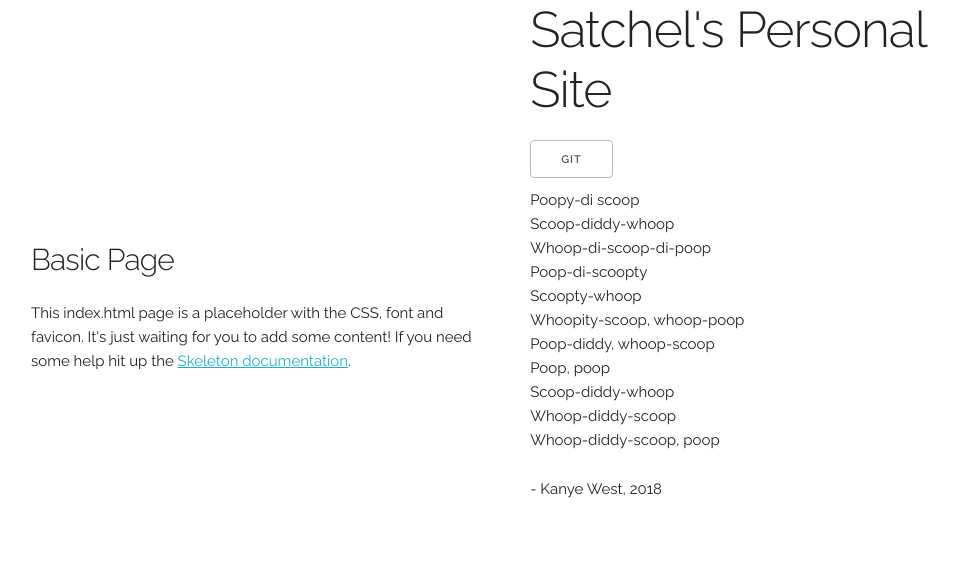
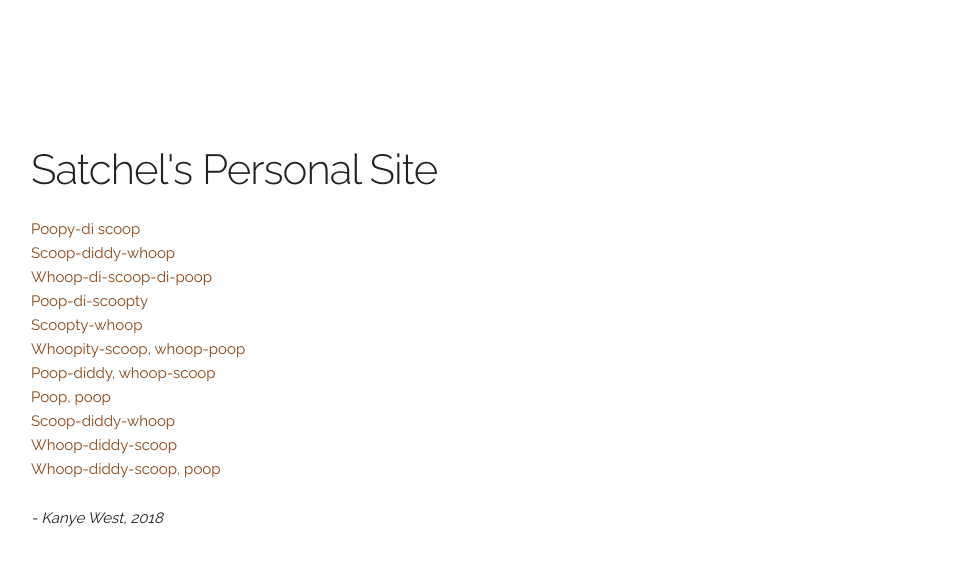
Before and after one commit to SatchelCatral/SatchelCatral.github.io, a plain HTML site: page index.html in a window 1280 px wide. Shown: the whole page, without its empty margins (129-1088 px from the left). Drawn offline with Linux system fonts and the light colour scheme.

Commit message:
add title

```diff
--- a/index.html
+++ b/index.html
@@ -5,7 +5,7 @@
   <!-- Basic Page Needs
   –––––––––––––––––––––––––––––––––––––––––––––––––– -->
   <meta charset="utf-8">
-  <title>Your page title here :)</title>
+  <title>Satchel Catral's Personal Site</title>
   <meta name="description" content="">
   <meta name="author" content="">
 
@@ -32,17 +32,10 @@
   <!-- Primary Page Layout
   –––––––––––––––––––––––––––––––––––––––––––––––––– -->
   <div class="container">
-    <div class="row">
-      <div class="one-half column" style="margin-top: 25%">
-        <h4>Basic Page</h4>
-        <p>This index.html page is a placeholder with the CSS, font and favicon. It's just waiting for you to add some content! If you need some help hit up the <a href="http://www.getskeleton.com">Skeleton documentation</a>.</p>
-      </div>
+    <div class="row" style="margin-top: 15%">
       <div class="one-half column">
-        <h1 class="header">
-            Satchel's Personal Site
-        </h1>
-        <button mat-button>git</button>
-        <p class="lyrics">
+        <h2>Satchel's Personal Site</h2>
+        <p style="color:saddlebrown; display: block">
           Poopy-di scoop <br>
           Scoop-diddy-whoop <br>
           Whoop-di-scoop-di-poop <br>
@@ -55,9 +48,7 @@
           Whoop-diddy-scoop <br>
           Whoop-diddy-scoop, poop <br>
         </p>
-        <div class="quote">
-             - Kanye West, 2018
-        </div>
+        <p style="font-style: italic">- Kanye West, 2018</p>
       </div>
     </div>
   </div>
```
Lines whose indentation alone changed are shown as unchanged.
